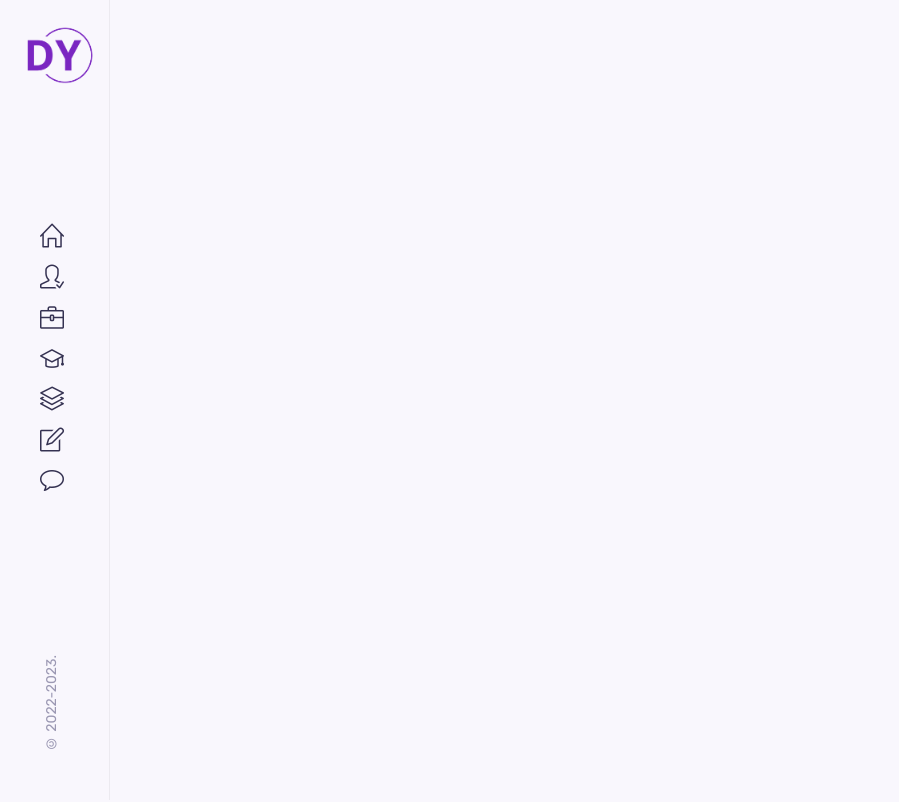
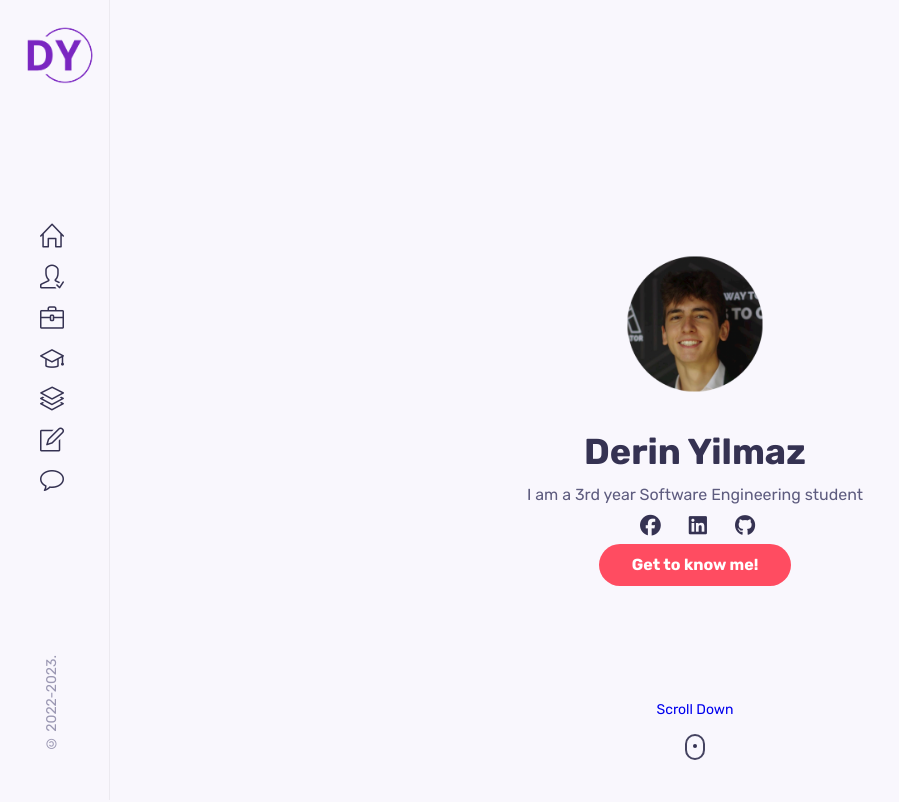
Before and after one commit to yilmazderin/yilmazderin.github.io, a React (Create React App) app in the folder personal-website/: page / in a window 1280 px wide. Shown: the top 802 px of the page, without its empty margins (0-899 px from the left). Built offline with nearby package versions, Linux system fonts and the light colour scheme.

Commit message:
Home finished

```diff
--- a/personal-website/src/App.css
+++ b/personal-website/src/App.css
@@ -1,38 +1,3 @@
-.App {
-  text-align: center;
+.main {
+  margin-left: 110px;
 }
-
-.App-logo {
-  height: 40vmin;
-  pointer-events: none;
-}
-
-@media (prefers-reduced-motion: no-preference) {
-  .App-logo {
-    animation: App-logo-spin infinite 20s linear;
-  }
-}
-
-.App-header {
-  background-color: #282c34;
-  min-height: 100vh;
-  display: flex;
-  flex-direction: column;
-  align-items: center;
-  justify-content: center;
-  font-size: calc(10px + 2vmin);
-  color: white;
-}
-
-.App-link {
-  color: #61dafb;
-}
-
-@keyframes App-logo-spin {
-  from {
-    transform: rotate(0deg);
-  }
-  to {
-    transform: rotate(360deg);
-  }
-}
--- /dev/null
+++ b/personal-website/src/components/home/HeaderSocials.jsx
@@ -0,0 +1,19 @@
+import React from 'react';
+
+const HeaderSocials = () => {
+    return (
+        <div className="home__socials">
+            <a href="" className="home__social-link" target="_blank">
+            <i class="fa-brands fa-facebook"></i>
+            </a>
+            <a href="" className="home__social-link" target="_blank">
+            <i class="fa-brands fa-linkedin"></i>
+            </a>
+            <a href="" className="home__social-link" target="_blank">
+            <i class="fa-brands fa-github"></i>
+            </a>
+        </div>
+    )
+}
+
+export default HeaderSocials
--- a/personal-website/src/components/home/Home.jsx
+++ b/personal-website/src/components/home/Home.jsx
@@ -1,9 +1,24 @@
 import React from 'react';
 import "./home.css";
+import ME from '../../assets/derin.png'
+import HeaderSocials from './HeaderSocials';
+import ScrollDown from './ScrollDown';
 
 const Home = () => {
     return (
-        <div>Home</div>
+        <section className="home container" id="home">
+            <div className="intro">
+                <img src = {ME} alt = "" className="personal-pic" />
+                <h1 className="home__name">Derin Yilmaz</h1>
+                <span className="home__education">I am a 3rd year Software Engineering student</span>
+
+                <HeaderSocials />
+
+                <a href='#contact' className='btn'>Get to know me!</a>
+
+                <ScrollDown />
+            </div>
+        </section>
     )
 }
 
--- /dev/null
+++ b/personal-website/src/components/home/ScrollDown.jsx
@@ -0,0 +1,16 @@
+import React from 'react';
+
+const ScrollDown = () => {
+    return (
+        <div className="scroll__down">
+            <a href="#about" className="mouse__wrapper">
+                <span className="home__scroll-name">Scroll Down</span>
+                <span className="mouse">
+                    <span className="wheel"></span>
+                </span>
+            </a>
+        </div>
+    )
+}
+
+export default ScrollDown
--- a/personal-website/src/components/home/home.css
+++ b/personal-website/src/components/home/home.css
@@ -0,0 +1,90 @@
+.home {
+    position: relative;
+    min-height: 100vh;
+    display: flex;
+    align-items: center;
+    justify-content: center;
+}
+
+.intro {
+    max-width: 540px;
+    text-align: center;
+}
+.personal-pic {
+    margin-bottom: -10.25rem;
+    margin-top: -10rem;
+    transform: scale(0.25);
+}
+
+.home__name {
+    font-size: var(--h1-font-size);
+    font-weight: var(--font-bold);
+    margin-bottom: 0.5rem;
+}
+
+.home__socials {
+    display: flex;
+    column-gap: 1.75rem;
+    margin-left: 215px;
+}
+
+.home__social-link {
+    color: var(--title-color);
+    font-size: 1.3rem;
+    transition: 0.3s;
+
+}
+
+.home__social-link:hover {
+    color: hsl(43, 100%, 68%);
+}
+
+.scroll__down {
+    position: absolute;
+    bottom: 2.5rem;
+    left: 0;
+    width: 100%;
+}
+
+.home__scroll-name {
+    font-size: var(--small-font-size);
+}
+
+.mouse {
+    border: 2px solid #454360;
+    display: block;
+    height: 1.6rem;
+    width: 1.25rem;
+    margin: auto;
+    margin-top: 0.75rem;
+    border-radius: 1rem;
+    position: relative;
+}
+
+@keyframes ani-mouse {
+    0% {
+        top: 29%
+    }
+    15% {
+        top: 50%
+    }
+    50% {
+        top: 50%
+    }
+    100% {
+        top: 29%
+    }
+
+}
+
+.wheel {
+    background-color: var(--title-color);
+    border-radius: 100%;
+    width: 0.25rem;
+    height: 0.25rem;
+    position: absolute;
+    top: 0.5rem;
+    left: 50%;
+    transform: translateX(-50%);
+    animation: ani-mouse 2s linear infinite;
+}
--- a/personal-website/src/components/sidebar/sidebar.css
+++ b/personal-website/src/components/sidebar/sidebar.css
@@ -23,6 +23,7 @@
     font-size: 1.5rem;
     color: var(--title-color);
     font-weight: var(--font-bold);
+    transition: 0.3s;
 }
 
 .logo_pic {
@@ -35,3 +36,7 @@
     transform: rotate(-180deg);
     writing-mode: vertical-rl;
 }
+
+.nav__link:hover {
+    color: hsl(43, 100%, 68%);
+}
```
Also changed, not shown: personal-website/src/assets/derin.png (added), personal-website/src/index.css (line endings or trailing spaces).
